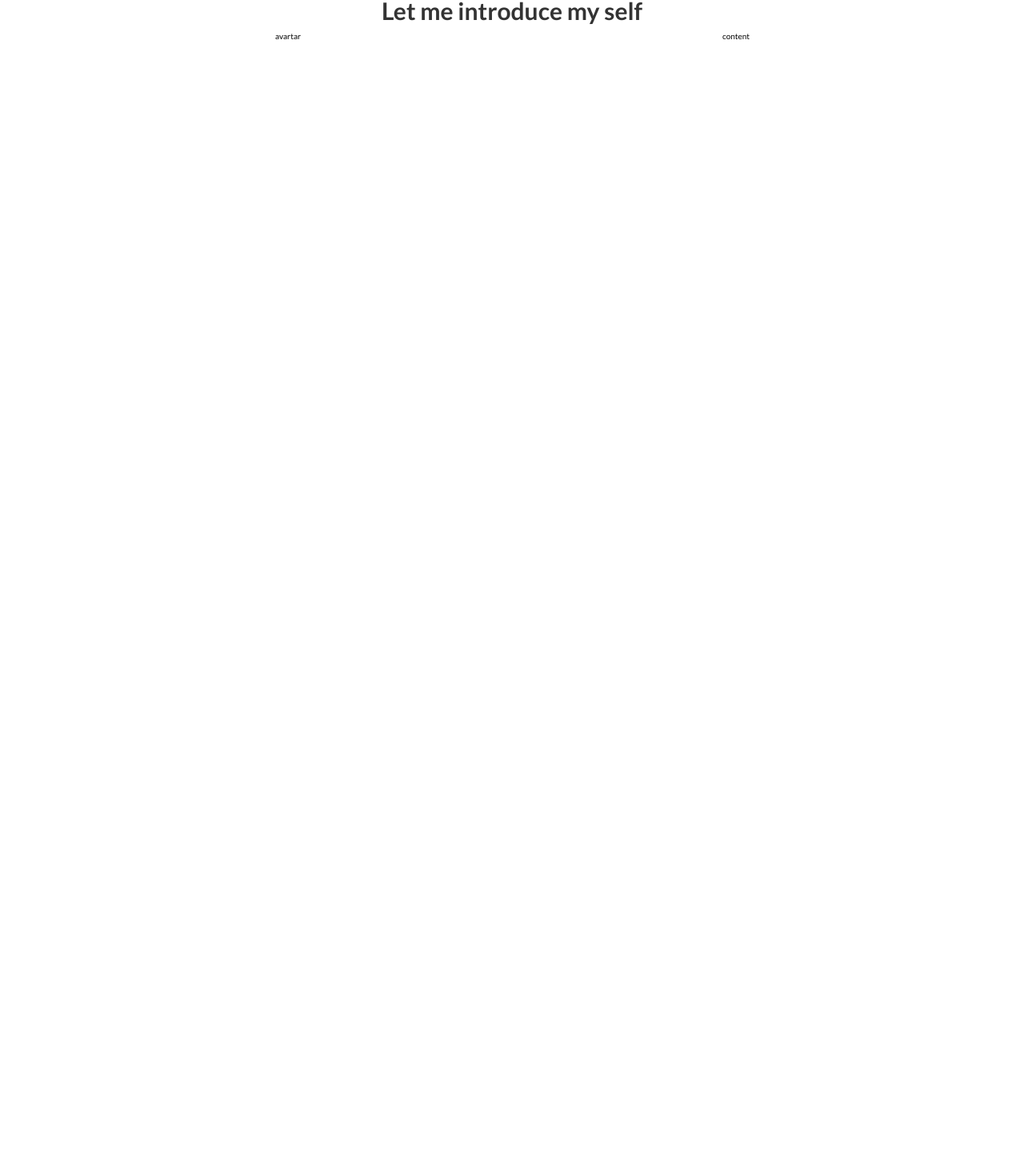
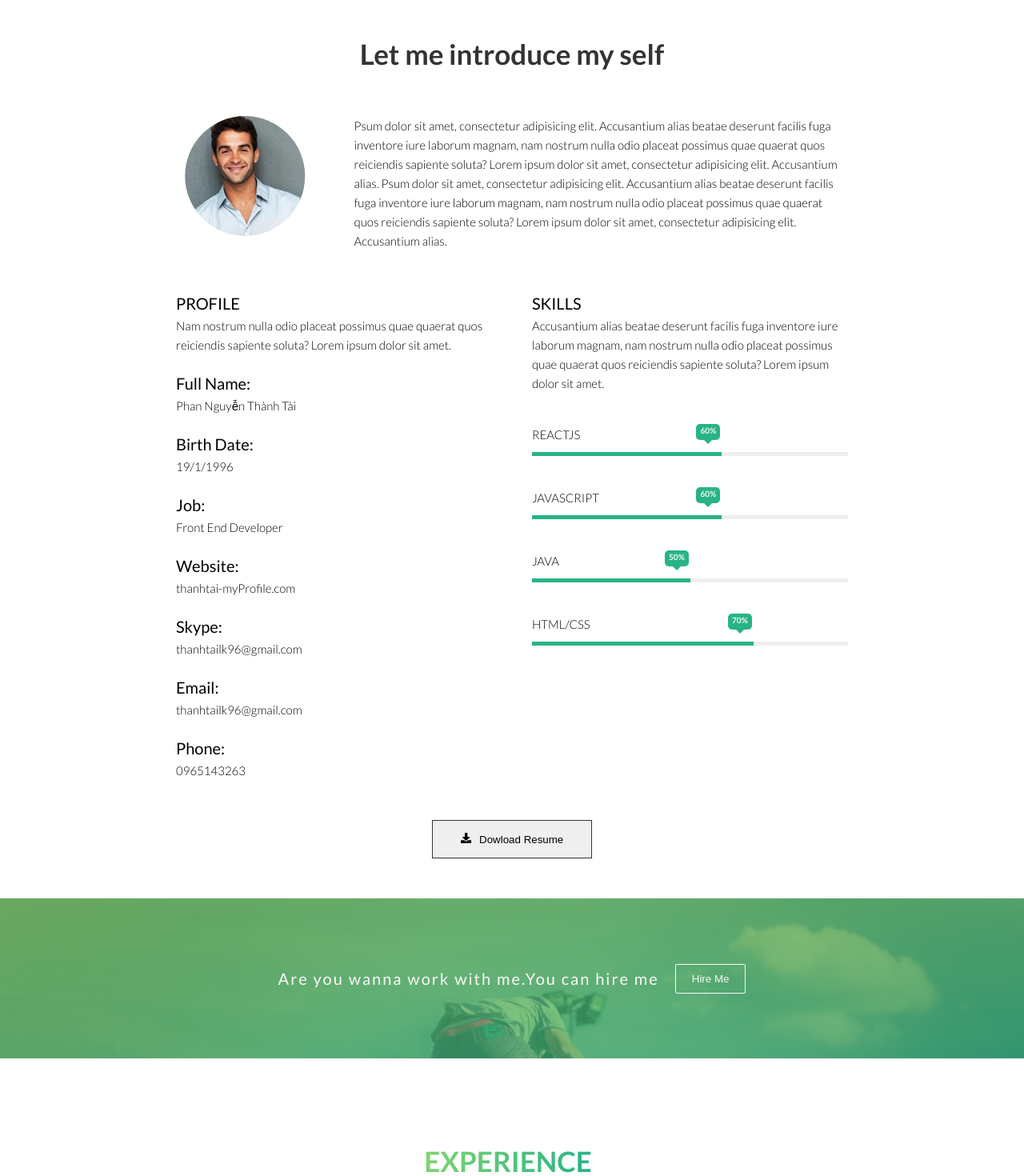
Before and after one commit to lklklktai123/myProfile, a React (Create React App) app in the folder my-profile/: page / in a window 1280 px wide. Shown: the part 967-2437 px from the top of the page at 80% size. Before the commit the page ends 1020 px from the top, so only its background shows below. Built offline with nearby package versions, Linux system fonts and the light colour scheme.

Commit message:
add section about and experient 30%

```diff
--- a/my-profile/src/App.js
+++ b/my-profile/src/App.js
@@ -1,10 +1,14 @@
 import About from './components/About/about';
+import Experience from './components/Experience/experience';
 import Header from './components/Header/header';
+import Parallax from './components/Parallax/parallax';
 function App() {
   return (
     <div className="container">
       <Header />
       <About />
+      <Parallax />
+      <Experience />
     </div>
   );
 }
--- a/my-profile/src/App.scss
+++ b/my-profile/src/App.scss
@@ -15,7 +15,7 @@
 
 .container {
   display: grid;
-  grid-template-rows: 100vh min-content min-content;
+  grid-template-rows: 100vh min-content 20rem min-content;
   grid-template-columns:
     [full-start] minmax(6rem, 1fr)
     [center-start] repeat(8, [col-start] minmax(min-content, 14rem) [col-end])
--- /dev/null
+++ b/my-profile/src/components/About/AboutContent/aboutContent.js
@@ -0,0 +1,11 @@
+import React from 'react';
+
+const aboutContent = props => {
+  return (
+    <React.Fragment>
+      <h4 className="about-title">{props.title}</h4>
+      <p className="normal-text">{props.content}</p>
+    </React.Fragment>
+  );
+};
+export default aboutContent;
--- /dev/null
+++ b/my-profile/src/components/About/AboutSkill/aboutSkill.js
@@ -0,0 +1,21 @@
+import React from 'react';
+const aboutSkill = props => {
+  return (
+    <React.Fragment>
+      <h4 className="normal-text about__progress-text">{props.title}</h4>
+      <div className="about__progress">
+        <div
+          className="about__progress-bar"
+          style={{ width: `${props.percent}%` }}
+        ></div>
+        <div
+          className="about__progress-percent"
+          style={{ left: `${+props.percent - 8}%` }}
+        >
+          <span className="percent-text">{props.percent}%</span>
+        </div>
+      </div>
+    </React.Fragment>
+  );
+};
+export default aboutSkill;
--- a/my-profile/src/components/About/about.js
+++ b/my-profile/src/components/About/about.js
@@ -1,12 +1,64 @@
 import HeadingTitle from '../HeadingTitle/headingTitle';
+import author from '../../image/author.jpg';
+import AboutContent from './AboutContent/aboutContent';
+import AboutSkill from './AboutSkill/aboutSkill';
+import { FaDownload } from 'react-icons/fa';
 
 const about = () => {
   return (
     <section className="about">
-      <HeadingTitle />
+      <HeadingTitle title="ABOUT" />
       <h4 className="heading-4">Let me introduce my self</h4>
-      <div className="about__avartar">avartar</div>
-      <div className="about__content">content</div>
+      <div className="about__avartar">
+        <figure className="about__shape">
+          <img alt="author" className="about__image" src={author} />
+          <figcaption className="about__caption">Thành Tài</figcaption>
+        </figure>
+      </div>
+      <div className="about__content normal-text">
+        Psum dolor sit amet, consectetur adipisicing elit. Accusantium alias
+        beatae deserunt facilis fuga inventore iure laborum magnam, nam nostrum
+        nulla odio placeat possimus quae quaerat quos reiciendis sapiente
+        soluta? Lorem ipsum dolor sit amet, consectetur adipisicing elit.
+        Accusantium alias. Psum dolor sit amet, consectetur adipisicing elit.
+        Accusantium alias beatae deserunt facilis fuga inventore iure laborum
+        magnam, nam nostrum nulla odio placeat possimus quae quaerat quos
+        reiciendis sapiente soluta? Lorem ipsum dolor sit amet, consectetur
+        adipisicing elit. Accusantium alias.
+      </div>
+      <div className="about__profile">
+        <AboutContent
+          title="PROFILE"
+          content="Nam nostrum nulla odio placeat possimus quae quaerat quos reiciendis
+        sapiente soluta? Lorem ipsum dolor sit amet."
+        />
+        <AboutContent title="Full Name:" content="Phan Nguyễn Thành Tài" />
+        <AboutContent title="Birth Date:" content="19/1/1996" />
+        <AboutContent title="Job:" content="Front End Developer" />
+        <AboutContent title="Website:" content="thanhtai-myProfile.com" />
+        <AboutContent title="Skype:" content="thanhtailk96@gmail.com" />
+        <AboutContent title="Email:" content="thanhtailk96@gmail.com" />
+        <AboutContent title="Phone:" content="0965143263" />
+      </div>
+
+      <div className="about__skill">
+        <AboutContent
+          title="SKILLS"
+          content="Accusantium alias beatae deserunt facilis fuga inventore iure laborum
+          magnam, nam nostrum nulla odio placeat possimus quae quaerat quos
+          reiciendis sapiente soluta? Lorem ipsum dolor sit amet."
+        />
+        <AboutSkill percent="60" title="REACTJS" />
+        <AboutSkill percent="60" title="JAVASCRIPT" />
+        <AboutSkill percent="50" title="JAVA" />
+        <AboutSkill percent="70" title="HTML/CSS" />
+      </div>
+      <div className="about__btn">
+        <button className="about__resume">
+          <FaDownload className="about__resume-icon" />
+          Dowload Resume
+        </button>
+      </div>
     </section>
   );
 };
--- a/my-profile/src/components/About/about.scss
+++ b/my-profile/src/components/About/about.scss
@@ -1,20 +1,141 @@
 .about {
-  grid-column: center-start/center-end;
+  grid-column: col-start 2 / col-end 7;
   display: grid;
-  text-align: center;
-  grid-template-rows: min-content min-content min-content min-content;
-  grid-template-columns: 1fr 1fr;
-
-  .heading-4 {
-    grid-column: 1/-1;
-    font-size: 3rem;
-    color: $color-grey-dark-1;
-  }
+  grid-template-rows: repeat(6, min-content);
+  grid-template-columns: 1fr 1fr 1fr 1fr;
+  grid-column-gap: 5rem;
+  grid-row-gap: 5rem;
 
   &__avartar {
     grid-column: 1/2;
+    display: grid;
   }
   &__content {
-    grid-column: 2/3;
+    grid-column: 2/5;
+  }
+
+  &__shape {
+    clip-path: circle(50% at 50% 50%);
+    width: 15rem;
+    height: 15rem;
+    justify-self: center;
+    position: relative;
+    transition: all 0.5s;
+  }
+  &__image {
+    width: 15rem;
+    height: 15rem;
+    overflow: hidden;
+    transform: scale(1.3);
+    transition: all 0.5s;
+  }
+
+  &__caption {
+    position: absolute;
+    top: 50%;
+    left: 50%;
+    transform: translate(-50%, 20%);
+    color: $color-white;
+    text-transform: uppercase;
+    font-size: 1.7rem;
+    text-align: center;
+    transition: all 0.5s;
+    backface-visibility: hidden;
+    opacity: 0;
+  }
+  &__shape:hover &__caption {
+    opacity: 1;
+    transform: translate(-50%, -40%);
+  }
+  &__shape:hover &__image {
+    transform: scale(1);
+    filter: blur(3px) brightness(80%);
+  }
+  &__profile {
+    grid-column: 1 / span 2;
+  }
+  &__skill {
+    grid-column: 3 / span 2;
+  }
+  &-title {
+    font-size: 2rem;
+    font-weight: 400;
+  }
+  &-title:not(:first-child) {
+    margin-top: 2rem;
+  }
+  &__progress {
+    width: 100%;
+    height: 0.5rem;
+    background: $color-grey-light-3;
+    margin-top: 1rem;
+    position: relative;
+
+    &-bar {
+      position: absolute;
+      top: 0;
+      left: 0;
+      height: 0.5rem;
+      background-color: $color-primary-dark;
+      opacity: 1;
+    }
+    &:hover &-bar {
+      animation: progressBarMoveRight 0.5s ease-out;
+    }
+    &-percent {
+      position: absolute;
+      width: 3rem;
+      height: 2rem;
+      background: #28b485;
+      top: -3.5rem;
+      left: 65%;
+      border-radius: 5px;
+      text-align: center;
+      color: $color-grey-light-1;
+      font-weight: 700;
+    }
+    &-percent::after {
+      position: absolute;
+      bottom: -5px;
+      left: 50%;
+      margin-left: -5px;
+      content: '';
+      border-top: 5px solid $color-primary-dark;
+      border-right: 5px solid transparent;
+      border-left: 5px solid transparent;
+    }
+    &-text {
+      margin-top: 4rem;
+    }
+  }
+  &__btn {
+    grid-column: 1/-1;
+    text-align: center;
+  }
+  &__resume {
+    padding: 1.5rem 0rem;
+    width: 20rem;
+    border: 1px solid $color-grey-dark-1;
+    transition: all 0.2s;
+    &:hover {
+      color: white;
+      background: $color-primary;
+      transform: translateY(-0.5rem);
+    }
+
+    &-icon {
+      margin-right: 1rem;
+    }
   }
 }
+.normal-text {
+  font-size: 1.5rem;
+  font-weight: 300;
+}
+.heading-4 {
+  grid-column: 1/-1;
+  font-size: 3.5rem;
+  text-align: center;
+  color: $color-grey-dark-1;
+  font-weight: 700;
+}
--- /dev/null
+++ b/my-profile/src/components/Experience/experience.js
@@ -0,0 +1,17 @@
+import HeadingTitle from '../HeadingTitle/headingTitle';
+
+const experience = () => {
+  return (
+    <section className="experience">
+      <HeadingTitle title="EXPERIENCE" />
+      <h4 className="heading-4">
+        Hay de toi gioi thieu mot so trai nghiem ve ban than minh
+      </h4>
+      <div className="experience__timeline">
+        <div className="experience__timeline-block"></div>
+        <div className="experience__timeline-content"></div>
+      </div>
+    </section>
+  );
+};
+export default experience;
--- /dev/null
+++ b/my-profile/src/components/Experience/experience.scss
@@ -0,0 +1,23 @@
+.experience {
+  grid-column: center-start/center-end;
+  display: grid;
+  grid-template-columns: 1fr;
+  grid-template-rows: repeat(3, min-content);
+
+  &__timeline {
+    grid-column: 1/-1;
+    height: 40rem;
+    border: 1px solid black;
+    position: relative;
+    display: grid;
+    grid-template-columns: repeat(9, minmax(min-content, 1fr));
+  }
+  &__timeline::before {
+    width: 0.4rem;
+    height: 100%;
+    background: $color-grey-light-4;
+    position: absolute;
+    left: 1.8rem;
+    content: '';
+  }
+}
--- a/my-profile/src/components/HeadingTitle/headingTitle.js
+++ b/my-profile/src/components/HeadingTitle/headingTitle.js
@@ -1,7 +1,7 @@
-const headingTitle = () => {
+const headingTitle = props => {
   return (
     <div className="heading-3">
-      <h3>About</h3>
+      <h3>{props.title}</h3>
     </div>
   );
 };
--- /dev/null
+++ b/my-profile/src/components/Parallax/parallax.js
@@ -0,0 +1,11 @@
+const parallax = () => {
+  return (
+    <section className="parallax">
+      <h4 className="parallax__title">
+        Are you wanna work with me.You can hire me
+      </h4>
+      <button className="parallax__btn">Hire Me</button>
+    </section>
+  );
+};
+export default parallax;
--- /dev/null
+++ b/my-profile/src/components/Parallax/parallax.scss
@@ -0,0 +1,34 @@
+.parallax {
+  grid-column: 1/-1;
+  display: flex;
+  justify-content: center;
+  align-items: center;
+  background-image: linear-gradient(
+      to right bottom,
+      rgba($color-primary-light, 0.7),
+      rgba($color-primary-dark, 0.7)
+    ),
+    url('../../image/parallax-3.jpg');
+  background-attachment: fixed;
+  background-size: cover;
+  &__title {
+    font-size: 2rem;
+    font-weight: 400;
+    margin-right: 2rem;
+    color: $color-grey-light-1;
+    letter-spacing: 0.2rem;
+  }
+  &__btn {
+    padding: 1rem 2rem;
+    color: $color-grey-light-1;
+    border: 1px solid $color-grey-light-1;
+    transition: all 0.2s;
+    border-radius: 2px;
+    background: none;
+    &:hover {
+      background-color: $color-grey-light-1;
+      color: $color-primary-dark;
+      transform: translateY(-0.5rem);
+    }
+  }
+}
--- a/my-profile/src/index.scss
+++ b/my-profile/src/index.scss
@@ -3,3 +3,5 @@
 @import '../src/components/Header/header.scss';
 @import '../src/components/HeadingTitle/headingTitle.scss';
 @import '../src/components/About/about.scss';
+@import '../src/components/Parallax/parallax.scss';
+@import '../src/components/Experience/experience.scss';
```
Also changed, not shown: my-profile/src/image/author.jpg (added), my-profile/src/image/parallax-3.jpg (added).
